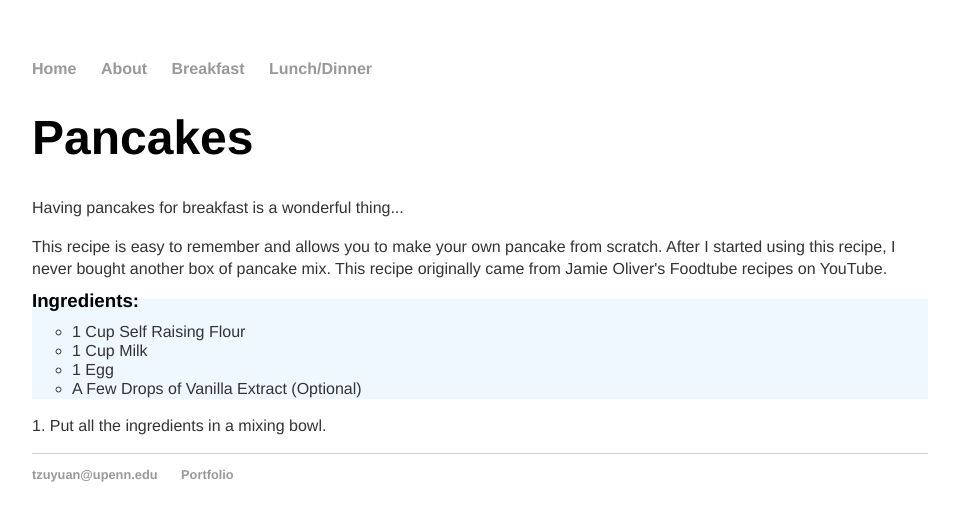
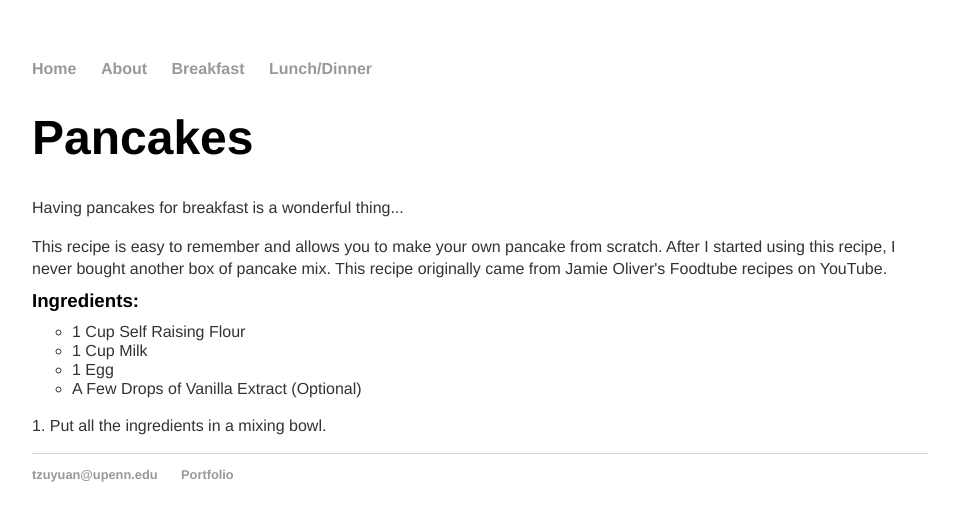
Before and after one commit to tzuyuanw/tzuyuanw.github.io, a Jekyll site: the page recipes/pancakes.html, which Jekyll copies as it is, in a window 1280 px wide. Shown: the top 521 px of the page, without its empty margins (160-1119 px from the left). Built offline with Jekyll 4.4.1, drawn with Linux system fonts in a browser that asks for light colours.

Commit message:
Update recipes.css

```diff
--- a/css/recipes.css
+++ b/css/recipes.css
@@ -60,7 +60,7 @@ h3.ingredients{
 }
 
 .ingredients{
-    background-color: aliceblue;
+    #background-color: aliceblue;
     font-family:'Helvetica', 'Arial', 'Sans-Serif';
 }
 
```
